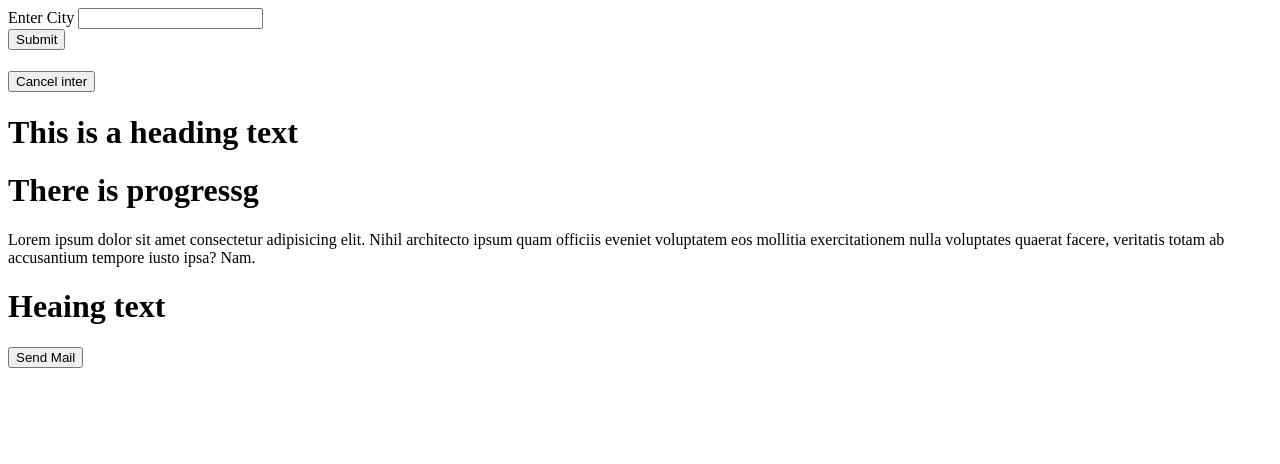
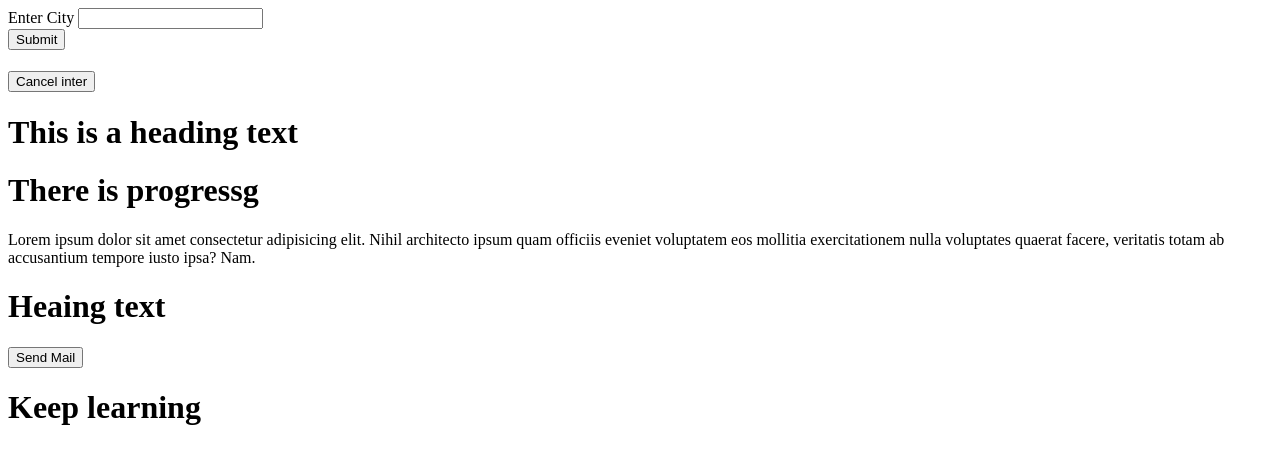
Before and after one commit to Trusted5236/Set-timeout, a plain HTML site: page index.html in a window 1280 px wide. Drawn offline with Linux system fonts and the light colour scheme; no server answers.

Commit message:
Trust branch commit

```diff
--- a/index.html
+++ b/index.html
@@ -25,6 +25,7 @@
     <p>Lorem ipsum dolor sit amet consectetur adipisicing elit. Nihil architecto ipsum quam officiis eveniet voluptatem eos mollitia exercitationem nulla voluptates quaerat facere, veritatis totam ab accusantium tempore iusto ipsa? Nam.</p>
     <h1>Heaing text</h1>
     <button>Send Mail</button>
+    <h1>Keep learning</h1>
     <script src="script.js"></script>
 </body>
 </html>
```
